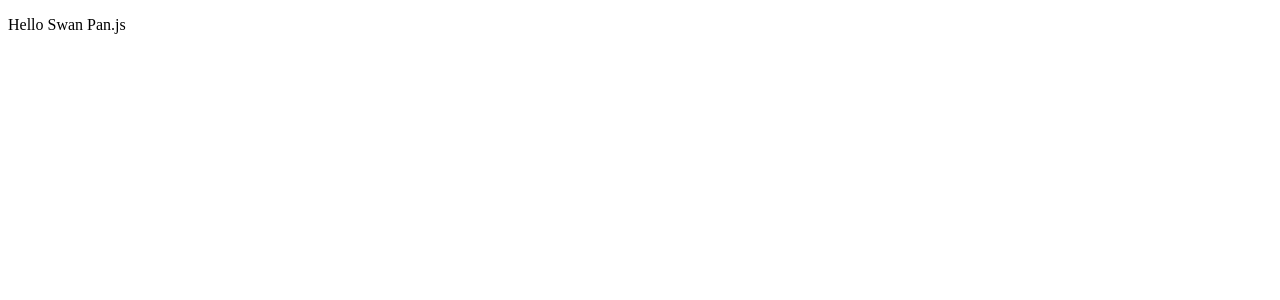
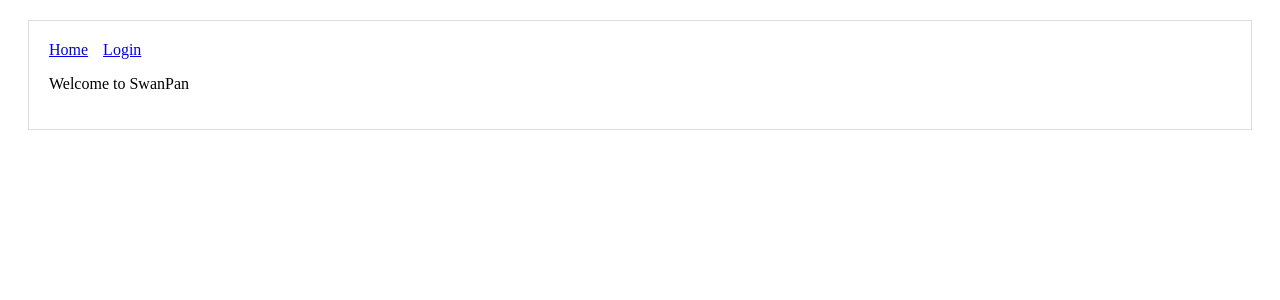
Before and after one commit to LudwigThePig/Swan-Pan, a Next.js app: page / in a window 1280 px wide. Shown: the top 300 px of the page. Built offline with nearby package versions, Linux system fonts and the light colour scheme.

Commit message:
Added header and layout components

```diff
--- /dev/null
+++ b/lib/Header.js
@@ -0,0 +1,18 @@
+import Link from 'next/link'
+
+const linkStyle = {
+  marginRight: 15
+}
+
+const Header = () => (
+  <div>
+    <Link href="/">
+      <a style={linkStyle}>Home</a>
+    </Link>
+    <Link href="/login">
+      <a style={linkStyle}>Login</a>
+    </Link>
+  </div>
+)
+
+export default Header
--- /dev/null
+++ b/lib/Layout.js
@@ -0,0 +1,16 @@
+import Header from './Header'
+
+const layoutStyle = {
+  margin: 20,
+  padding: 20,
+  border: '1px solid #DDD'
+}
+
+const Layout = props => (
+  <div style={layoutStyle}>
+    <Header />
+    {props.children}
+  </div>
+)
+
+export default Layout
--- a/pages/index.js
+++ b/pages/index.js
@@ -1,7 +1,7 @@
-const Index = () => (
-    <div>
-      <p>Hello Swan Pan.js</p>
-    </div>
-  )
+import Layout from '../lib/Layout'
 
-  export default Index
+export default () => (
+  <Layout>
+    <p>Welcome to SwanPan</p>
+  </Layout>
+)
--- /dev/null
+++ b/pages/login.js
@@ -0,0 +1,5 @@
+import withLayout from '../lib/Layout'
+
+const Page = () => <p>Log Me In!</p>
+
+export default withLayout(Page)
```
Also changed, not shown: 1 other file (tests, documents, lock files or other folders).
